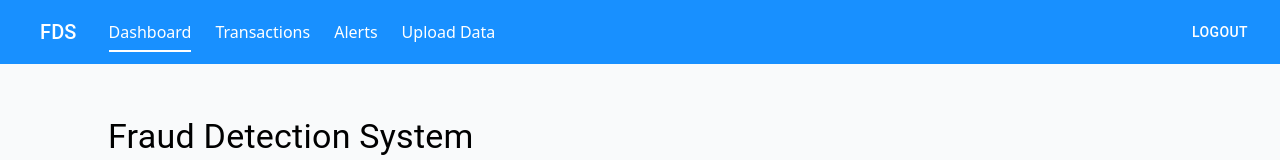
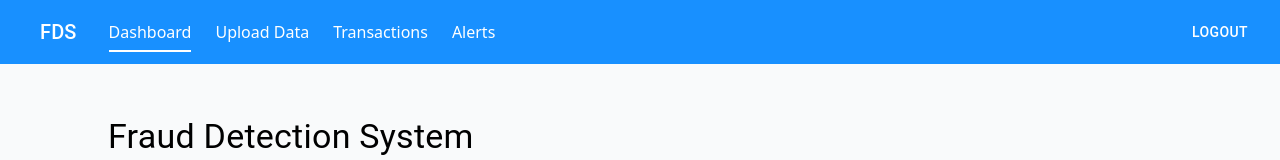
Before and after one commit to gazzaar/fraud-detection, a React app: page /login in a window 1280 px wide. Both pictures are taken after typing "name@example.com", "Sample123" into the empty fields and a click on the button "SIGN IN". Shown: the top 160 px of the page. Built offline with nearby package versions, Linux system fonts and the light colour scheme; the HTML template or start-up script is replaced by a standard one.

Commit message:
Update: Move upload file

```diff
--- a/src/components/Layout/Layout.jsx
+++ b/src/components/Layout/Layout.jsx
@@ -42,6 +42,14 @@ const Layout = () => {
               Dashboard
             </NavLink>
             <NavLink
+              to="/upload"
+              className={({ isActive }) =>
+                `${styles.navLink} ${isActive ? styles.activeLink : ''}`
+              }
+            >
+              Upload Data
+            </NavLink>
+            <NavLink
               to="/transactions"
               className={({ isActive }) =>
                 `${styles.navLink} ${isActive ? styles.activeLink : ''}`
@@ -56,14 +64,6 @@ const Layout = () => {
               }
             >
               Alerts
-            </NavLink>
-            <NavLink
-              to="/upload"
-              className={({ isActive }) =>
-                `${styles.navLink} ${isActive ? styles.activeLink : ''}`
-              }
-            >
-              Upload Data
             </NavLink>
           </Box>
           <Button color="inherit" onClick={logout}>
```
